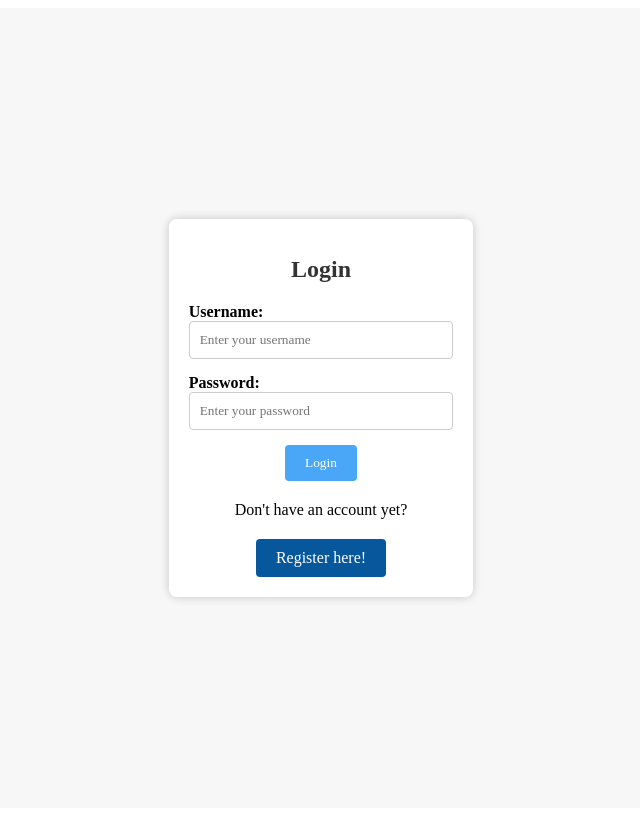
After one commit to darrylabysha/arcaders-plus, a Django app: page /login/ in a window 1280 px wide. The commit adds this page. Shown: the whole page, without its empty margins (319-959 px from the left). Run offline with Django 4.2, Linux system fonts and the light colour scheme.

Commit message:
Push Project Authentication and Cookies

```diff
--- a/main/models.py
+++ b/main/models.py
@@ -1,7 +1,8 @@
 from django.db import models
+from django.contrib.auth.models import User
 
-# Create your models here.
 class Product(models.Model):
     name = models.CharField(max_length=255, null=True)
     amount = models.IntegerField()
     description = models.TextField()
+    user = models.ForeignKey(User, on_delete=models.CASCADE)
--- /dev/null
+++ b/main/templates/login.html
@@ -0,0 +1,40 @@
+{% extends 'base.html' %}
+
+{% block meta %}
+    <title>Login</title>
+{% endblock meta %}
+
+{% block content %}
+
+<div class="login-container">
+    <div class="login-box">
+        <h1>Login</h1>
+        <form method="POST" action="">
+            {% csrf_token %}
+            <div class="form-group">
+                <label for="username"><b>Username:</b></label>
+                <input type="text" name="username" id="username" placeholder="Enter your username" class="form-control">
+            </div>
+            <div class="form-group">
+                <label for="password"><b>Password:</b></label>
+                <input type="password" name="password" id="password" placeholder="Enter your password" class="form-control">
+            </div>
+
+                <input class="btn login-btn" type="submit" value="Login">
+
+        </form>
+        {% if messages %}
+            <ul class="error-messages">
+                {% for message in messages %}
+                    <li>{{ message }}</li>
+                {% endfor %}
+            </ul>
+        {% endif %}
+        <p>Don't have an account yet?</p>
+        <div class="register-link">
+            <a href="{% url 'main:register' %}" class="btn register-btn">Register here!</a>
+        </div>
+    </div>
+</div>
+
+{% endblock content %}
--- a/main/urls.py
+++ b/main/urls.py
@@ -1,5 +1,9 @@
 from django.urls import path
 from main.views import show_main, create_product, show_xml, show_json, show_xml_by_id, show_json_by_id
+from main.views import register
+from main.views import login_user
+from main.views import logout_user
+from main.views import add_stock, delete_product
 
 app_name = 'main'
 
@@ -10,4 +14,9 @@ urlpatterns = [
     path('json/', show_json, name='show_json'),
     path('xml/<int:id>/', show_xml_by_id, name='show_xml_by_id'),
     path('json/<int:id>/', show_json_by_id, name='show_json_by_id'),
+    path('register/', register, name='register'),
+    path('login/', login_user, name='login'),
+    path('logout/', logout_user, name='logout'),
+    path("add_stock/<int:product_id>/", add_stock, name="add_stock"),
+    path("delete_product/<int:product_id>/", delete_product, name="delete_product"),
 ]
--- a/main/views.py
+++ b/main/views.py
@@ -5,21 +5,32 @@ from django.urls import reverse
 from main.models import Product
 from django.http import HttpResponse
 from django.core import serializers
+from django.shortcuts import redirect
+from django.contrib.auth.forms import UserCreationForm
+from django.contrib import messages
+from django.contrib.auth import authenticate, login
+from django.contrib.auth import logout
+from django.contrib.auth.decorators import login_required
+import datetime
+from django.http import HttpResponseRedirect
+from django.urls import reverse
+from django.shortcuts import get_object_or_404
 # Create your views here.
 
+@login_required(login_url='/login')
 def show_main(request):
-    products = Product.objects.all()
+    products = Product.objects.filter(user=request.user)
     num_products = len(products)
     verb = "are" if num_products > 1 else "is"
     pluralize = "s" if num_products > 1 else ""
     context = {
-        'name': 'Darryl Abysha',
+        'name': request.user.username,
         'class': 'PBP E',
-        'NPM': '2206082846',
         'products': products,
         'num_products': num_products,
         'verb': verb,
         'pluralize': pluralize,
+        'last_login': request.COOKIES['last_login'],
     }
 
     return render(request, "main.html", context)
@@ -28,7 +39,9 @@ def create_product(request):
     form = ProductForm(request.POST or None)
 
     if form.is_valid() and request.method == "POST":
-        form.save()
+        product = form.save(commit=False)
+        product.user = request.user
+        product.save()
         return HttpResponseRedirect(reverse('main:show_main'))
 
     context = {'form': form}
@@ -49,3 +62,58 @@ def show_json(request):
 def show_json_by_id(request, id):
     data = Product.objects.filter(pk=id)
     return HttpResponse(serializers.serialize("json", data), content_type="application/json")
+
+def register(request):
+    form = UserCreationForm()
+
+    if request.method == "POST":
+        form = UserCreationForm(request.POST)
+        if form.is_valid():
+            form.save()
+            messages.success(request, 'Your account has been successfully created!')
+            return redirect('main:login')
+    context = {'form':form}
+    return render(request, 'register.html', context)
+
+def login_user(request):
+    if request.method == 'POST':
+        username = request.POST.get('username')
+        password = request.POST.get('password')
+        user = authenticate(request, username=username, password=password)
+        if user is not None:
+            login(request, user)
+            response = HttpResponseRedirect(reverse("main:show_main"))
+            response.set_cookie('last_login', str(datetime.datetime.now()))
+            return response
+        else:
+            messages.info(request, 'Sorry, incorrect username or password. Please try again.')
+    context = {}
+    return render(request, 'login.html', context)
+
+def logout_user(request):
+    logout(request)
+    response = HttpResponseRedirect(reverse('main:login'))
+    response.delete_cookie('last_login')
+    return response
+
+def add_stock(request, product_id):
+    product = get_object_or_404(Product, pk=product_id)
+
+    if request.method == "POST":
+        action = request.POST.get("action")
+        if action == "add":
+            product.amount += 1
+        elif action == "reduce":
+            if product.amount > 0:
+                product.amount -= 1
+        product.save()
+
+    return HttpResponseRedirect(reverse("main:show_main"))
+
+def delete_product(request, product_id):
+    product = get_object_or_404(Product, pk=product_id)
+
+    if request.method == "POST":
+        product.delete()
+
+    return HttpResponseRedirect(reverse("main:show_main"))
--- a/templates/base.html
+++ b/templates/base.html
@@ -3,29 +3,106 @@
 <html lang="en">
 
     <style>
-        .tombol{
-        background: -webkit-radial-gradient(center, 15em 100px, #6dabf7, WHITE);
-        text-align:center-right;
-        border:none;
-        border-radius:20px;
-        box-shadow:  2px 2px 4px 10px #6dabf7;
-        height: 50px;
-        margin: 20px;
-        width: 150px;
+
+        .top-bar {
+        background-color: #4aa7f7;
+        padding: 5x 0;
+        display: flex;
+        justify-content: space-between;
+        border-radius: 10px;
+        }
+
+        .top-bar-left {
+        display: flex;
+        align-items: center;
+        margin-left: 30px
+        }
+
+        .top-bar-right {
+        display: flex;
+        flex-direction: column;
+        align-items: flex-end;
+        margin-top: 5px;
+        padding: 20px
+        }
+
+        .arcaders-text {
+        font-size: 70px;
+        color: white;
+        font-family: montserrat;
+        }
+
+        .user-info {
+        text-align: right;
+        color: white;
+        font-family: montserrat;
+        }
+
+        .logout-btn {
+        background-color: #e74c3c;
+        color: white;
+        padding: 10px 20px;
+        border: none;
+        border-radius: 4px;
+        cursor: pointer;
+        transition: background-color 0.3s;
+        font-family: montserrat;
+        }
+
+        .logout-btn:hover {
+        background-color: #c0392b;
+        transition: box-shadow 0.3s;
+        box-shadow: 0 0 10px rgba(255, 0, 0, 0.5);
+        }
+
+        .circular-btn {
+        width: 30px;
+        height: 30px;
+        border-radius: 50%;
+        background-color: #0a7de0;
+        color: #fff;
         display: flex;
         justify-content: center;
         align-items: center;
+        margin: 0 5px;
+        cursor: pointer;
+        transition: background-color 0.3s;
+        padding: 10px;
+        margin: 5px
         }
 
-        .tombol:hover
-        {box-shadow: 2px 2px 8px 12px #004c9e;}
+        .circular-btn:hover {
+        background-color: #357abf;
+        }
 
-        .hub{color:white;
+        .icon {
+        font-size: 20px;
+        }
+
+        .add-game-btn {
+        background-color: #0a7de0;
+        color: #fff;
+        padding: 15px 30px;
+        border: none;
+        border-radius: 4px;
+        cursor: pointer;
+        transition: background-color 0.3s;
+        font-family: montserrat;
+        font-size: 18px;
+        }
+
+        .add-game-btn:hover {
+        background-color: #357abf;
+        transition: box-shadow 0.3s;
+        box-shadow: 0px 0px 10px #004c9e;
+        }
+
+        .hub {
+        color:white;
         text-decoration:none;
         font-family:montserrat;
-        font-weight:bold;}
-
-        .hub:hover{color:#004c9e;}
+        font-weight:bold;
+        }
 
         .container {
         height: 100px;
@@ -41,15 +118,106 @@
         transform: translate(-50%, -50%);
         }
 
-        .header-isi {
-        background: -webkit-radial-gradient(center, 15em 100px);
-        text-align:center;
-        border:none;
-        border-radius:50px;
-        font-size:40px;
-        background-color:#3286ed;
-        margin: 10px;
-        height: 120px;
+        .login-container {
+        display: flex;
+        justify-content: center;
+        align-items: center;
+        height: 100vh;
+        background-color: #f7f7f7;
+        font-family:montserrat;
+        }
+
+        .login-box {
+        background-color: #fff;
+        padding: 20px;
+        border-radius: 8px;
+        box-shadow: 0 0 10px rgba(0, 0, 0, 0.2);
+        text-align: center;
+        font-family:montserrat;
+        }
+
+        .login-box h1 {
+        font-size: 24px;
+        margin-bottom: 20px;
+        color: #333;
+        font-family:montserrat;
+        }
+
+        .form-group {
+        margin-bottom: 15px;
+        font-family:montserrat;
+        text-align: left;
+        }
+
+        .form-control {
+        width: 100%;
+        padding: 10px;
+        border: 1px solid #ccc;
+        border-radius: 4px;
+        transition: border-color 0.3s;
+        text-align:left;
+        font-family:montserrat;
+        box-sizing: border-box;
+        }
+
+        .form-control:focus {
+        border-color: #4aa7f7;
+        }
+
+        .login-btn {
+        background-color: #4aa7f7;
+        color: #fff;
+        padding: 10px 20px;
+        border: none;
+        border-radius: 4px;
+        cursor: pointer;
+        transition: background-color 0.3s;
+        font-family:montserrat;
+        }
+
+        .login-btn:hover {
+        background-color: #357abf;
+        }
+
+        .error-messages {
+        list-style: none;
+        color: red;
+        margin-top: 10px;
+        font-family:montserrat;
+        }
+
+        .register-link {
+        text-align: center;
+        margin-top: 20px;
+        }
+
+        .register-btn {
+        background-color: #07579d;
+        color: #fff;
+        padding: 10px 20px;
+        border: none;
+        border-radius: 4px;
+        text-decoration: none;
+        display: inline-block;
+        transition: background-color 0.3s;
+        font-family:montserrat;
+        }
+
+        .register-btn:hover {
+        background-color: #2980b9;
+        }
+
+        p {
+        margin-top: 20px;
+        font-family:montserrat;
+        }
+
+        table {
+        border-collapse: collapse;
+        width: 100%;
+        max-width: 100%;
+        border-radius: 10px;
+        overflow: hidden;
         }
 
     </style>
```
Also changed, not shown: main/templates/create_product.html (added, +97 -0 lines), main/templates/main.html (+50 -13 lines), main/templates/register.html (added, +44 -0 lines), templates/create_product.html (deleted, +0 -21 lines), README.md, main/migrations/0002_product_user.py (added).
